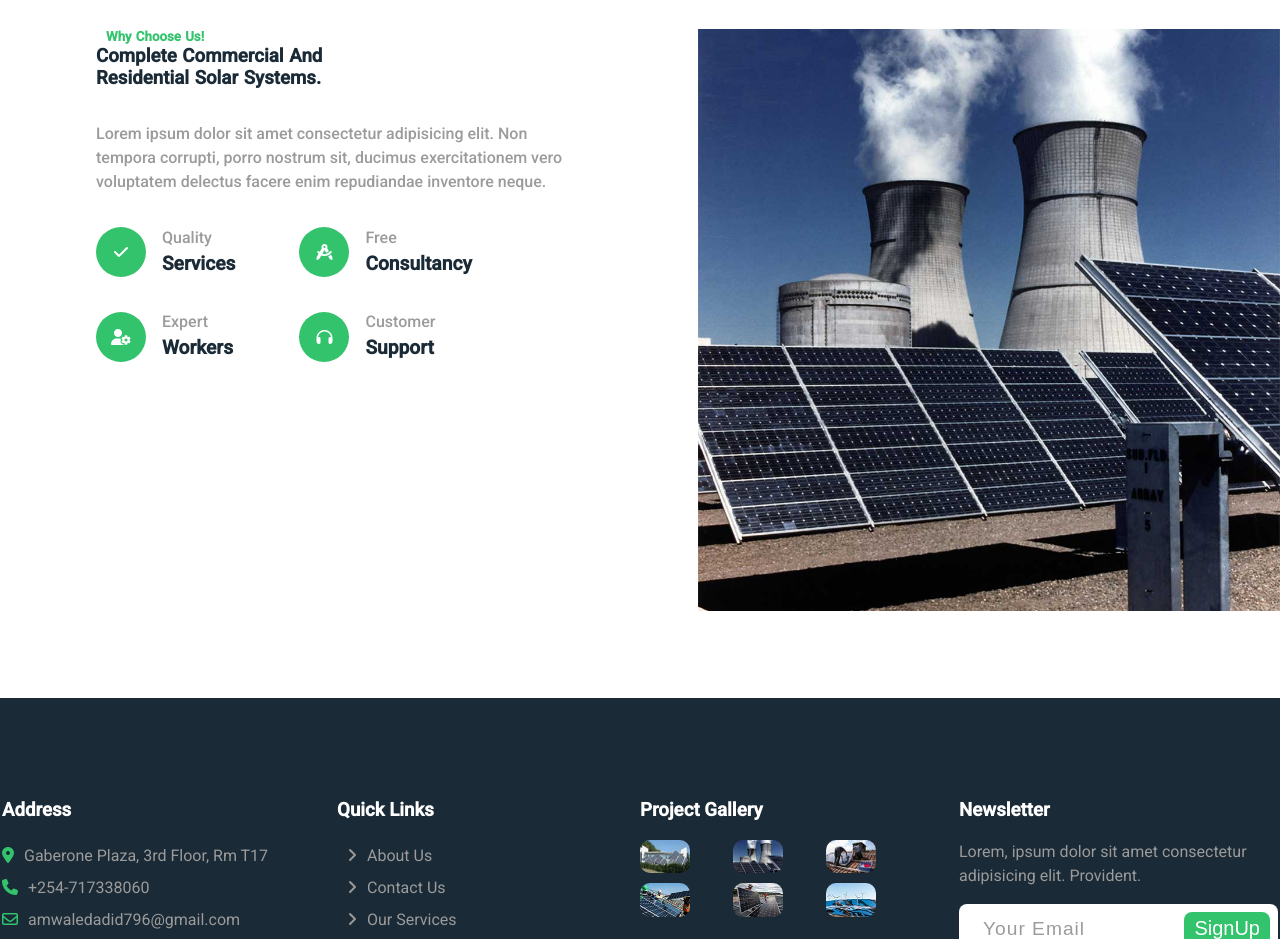
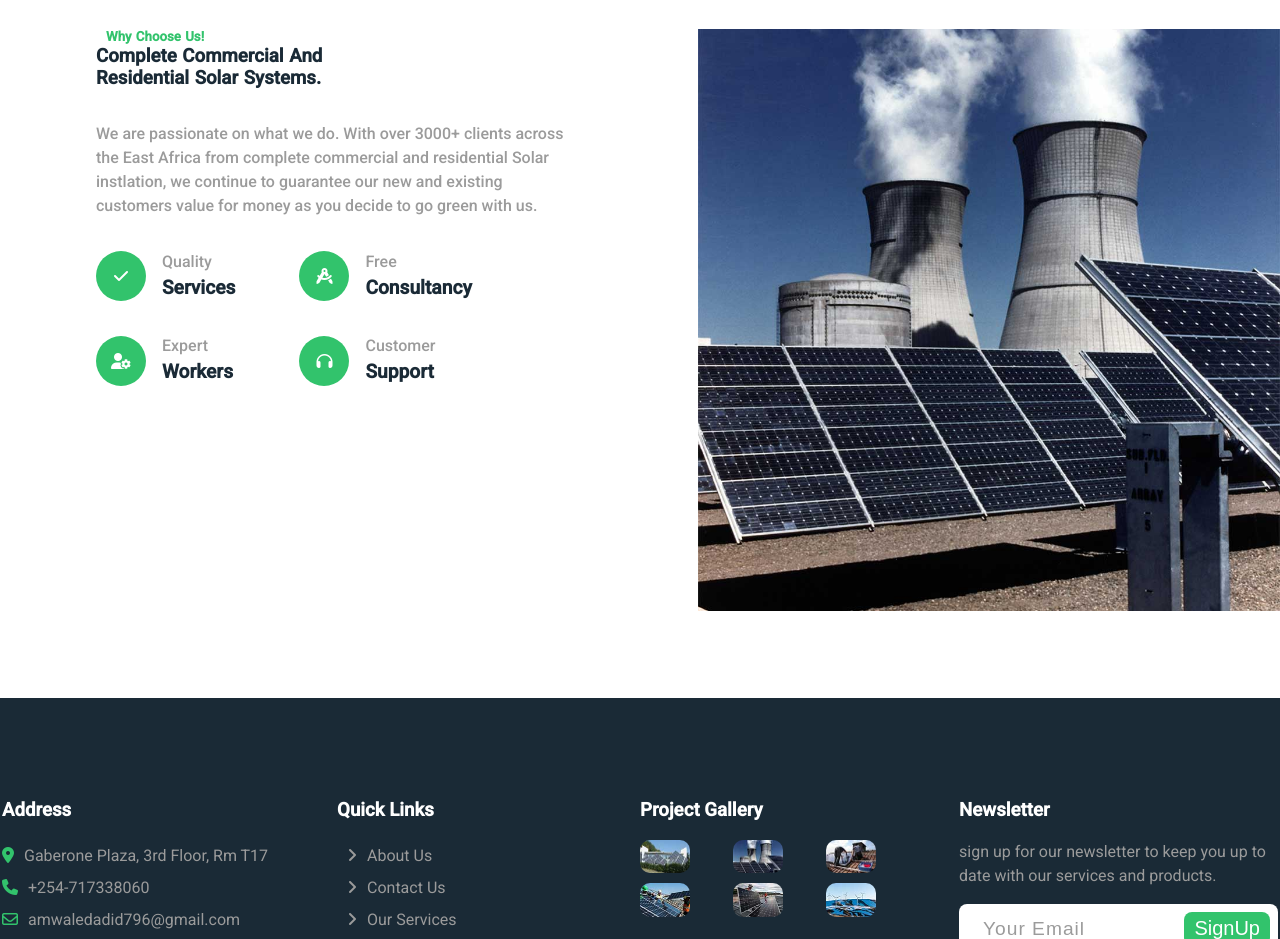
Before and after one commit to Njonjo12/mwaleo-solar-solution, a plain HTML site: page service.html in a window 1280 px wide. Shown: the part 1540-2479 px from the top of the page. Drawn offline with Linux system fonts and the light colour scheme.

Commit message:
changes why chose us

```diff
--- a/service.html
+++ b/service.html
@@ -303,10 +303,11 @@
                 </div>
                 <div class="typed-text-card1">
                   <p>
-                    Lorem ipsum dolor sit amet consectetur adipisicing elit. Non
-                    tempora corrupti, porro nostrum sit, ducimus exercitationem
-                    vero voluptatem delectus facere enim repudiandae inventore
-                    neque.
+                    We are passionate on what we do. With over 3000+ clients
+                    across the East Africa from complete commercial and
+                    residential Solar instlation, we continue to guarantee our
+                    new and existing customers value for money as you decide to
+                    go green with us.
                   </p>
                 </div>
                 <div class="typed-text-card2">
@@ -508,8 +509,8 @@
               <h3 class="sub-title">Newsletter</h3>
               <div>
                 <p>
-                  Lorem, ipsum dolor sit amet consectetur <br />
-                  adipisicing elit. Provident.
+                  sign up for our newsletter to keep you up to <br />
+                  date with our services and products.
                 </p>
                 <div class="input-section">
                   <input
```
